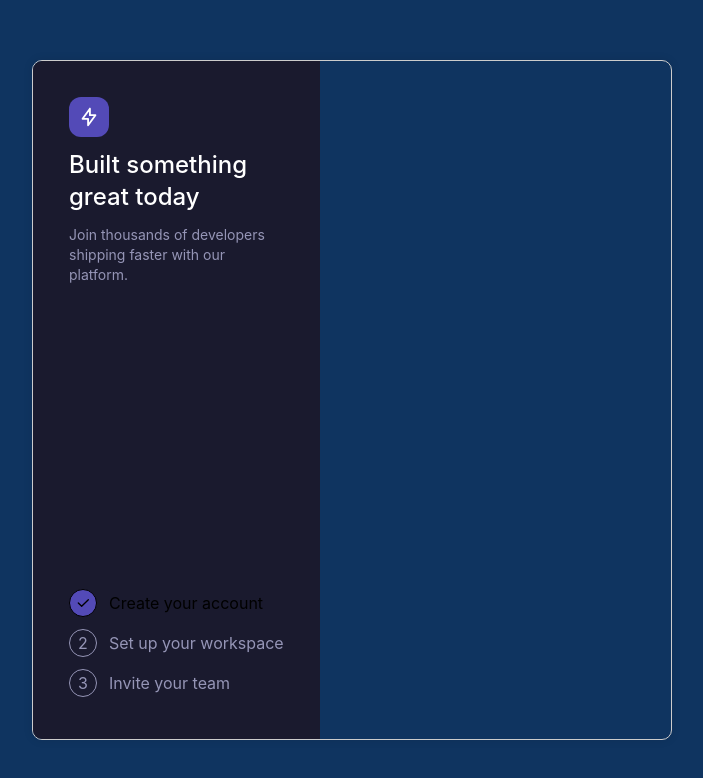
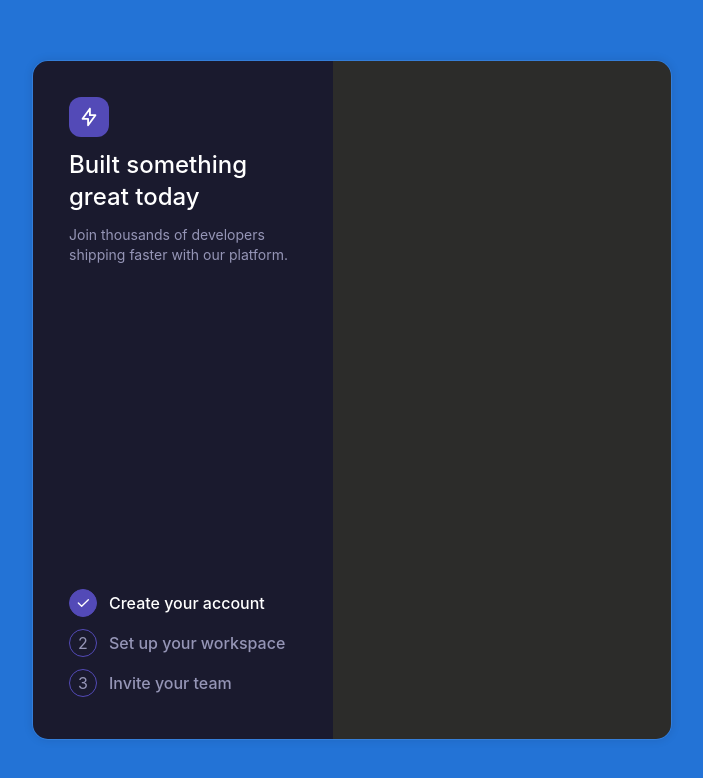
Before and after one commit to HafizEngineerMuhammadAbdullah/React-SMIT-Tasks, a React (Vite) app in the folder Firebase-Form-Project/: page / in a window 1280 px wide. Shown: the top 778 px of the page, without its empty margins (288-991 px from the left). Built offline with nearby package versions, Linux system fonts and the light colour scheme.

Commit message:
Working on SignupForm.module.css

```diff
--- a/Firebase-Form-Project/src/App.jsx
+++ b/Firebase-Form-Project/src/App.jsx
@@ -3,7 +3,7 @@ import SignupForm from "./components/authentication/SignupForm"
 
 const App = () => {
   return (
-    <div className='w-full h-screen flex justify-center items-center bg-[#0F3460]'>
+    <div className='w-full h-screen flex justify-center items-center bg-[#2373d6]'>
       < SignupForm />
     </div>
   )
--- a/Firebase-Form-Project/src/components/authentication/SignupForm.jsx
+++ b/Firebase-Form-Project/src/components/authentication/SignupForm.jsx
@@ -34,7 +34,11 @@ const SignupForm = () => {
 
   return (
     <div className={`${styles.container}`}>
-      <div className={`${styles.leftPanel} flex flex-col justify-between w-[90%] bg-[#1A1A2E] p-9`}>
+
+      {/* LEFT PANEL */}
+      <div className={`${styles.leftPanel} flex flex-col justify-between bg-[#1A1A2E] p-9`}>
+
+        {/* for Left Upper Panel */}
         <div className={`${styles.upperLeftPanel}`}>
           <div className='h-10 w-10 flex justify-center items-center rounded-xl bg-[#534AB7] '>
             < TbBolt color='white' size={22} />
@@ -42,22 +46,35 @@ const SignupForm = () => {
           <h1 className='font-medium text-2xl text-white text-wrap my-3'>Built something great today</h1>
           <p className='text-[#9595B6] text-sm'>Join thousands of developers shipping faster with our platform.</p>
         </div>
+
+        {/* for Left Lower Panel */}
         <div className={`${styles.lowerLeftPanel}`}>
           {options.map((item, idx) => {
             return (
               <div key={idx} className={`${styles.options} h-10 flex gap-3 items-center`}>
-                <div className={`${styles.icon} h-7 w-7 flex justify-center items-center rounded-full bg-[${item.backgroundColor}] text-[${item.color}] border border-[${item.borderColor}]`}>
+
+                {/* Icon(if any) */}
+                <div className={`${styles.icon} h-7 w-7 flex justify-center items-center rounded-full border`} style={{
+                  backgroundColor: item.backgroundColor,
+                  color: item.color,
+                  borderColor: item.borderColor
+                }}>
                   {
-                    item.icon ? < item.icon /> : (idx + 1)
+                    // Remove space after the opening bracket of the ternary operator to fix the error
+                    item.icon ? <item.icon /> : (idx + 1)
                   }
                 </div>
-                <div className={`${styles.textContent} text-[${item.contentColor}]`}>{item.content}</div>
+
+                {/* Textual Content */}
+                <div className={`${styles.textContent} text-md font-medium`} style={{ color: item.contentColor }} >{item.content}</div>
               </div>
             )
           })}
         </div>
       </div>
-      <div className={styles.rightPanel}>
+
+       {/* RIGHT PANEL */}
+      <div className={`${styles.rightPanel} flex flex-col justify-between bg-[#2C2C2A] p-9`}>
 
       </div>
     </div>
--- a/Firebase-Form-Project/src/components/authentication/SignupForm.module.css
+++ b/Firebase-Form-Project/src/components/authentication/SignupForm.module.css
@@ -1,10 +1,21 @@
 .container {
-    display: grid;
-    grid-template-columns: 1fr 1fr;
-    width: 50%;
-    height: 85%;
-    border: 1px solid #ccc;
-    border-radius: 10px;
-    box-shadow: 0px 0px 10px rgba(0, 0, 0, 0.1);
-    overflow: hidden;
+  display: grid;
+  grid-template-columns: minmax(200px, 300px) auto;
+  width: 50%;
+  height: 85%;
+  border: 1px solid hsla(0, 0%, 100%, 0.08);
+  border-radius: 1rem;
+  backdrop-filter: blur(16px);
+  -webkit-backdrop-filter: blur(16px);
+  transition: all 0.3s ease;
+  box-shadow: 0px 0px 10px rgba(0, 0, 0, 0.1);
+  overflow: hidden;
 }
+
+.container:hover {
+  border-color: rgba(139, 92, 246, 0.3);
+  transform: translateY(-4px) !important;
+  box-shadow:
+    0 20px 40px rgba(0, 0, 0, 0.3),
+    0 0 30px rgba(139, 92, 246, 0.1);
+}
```
